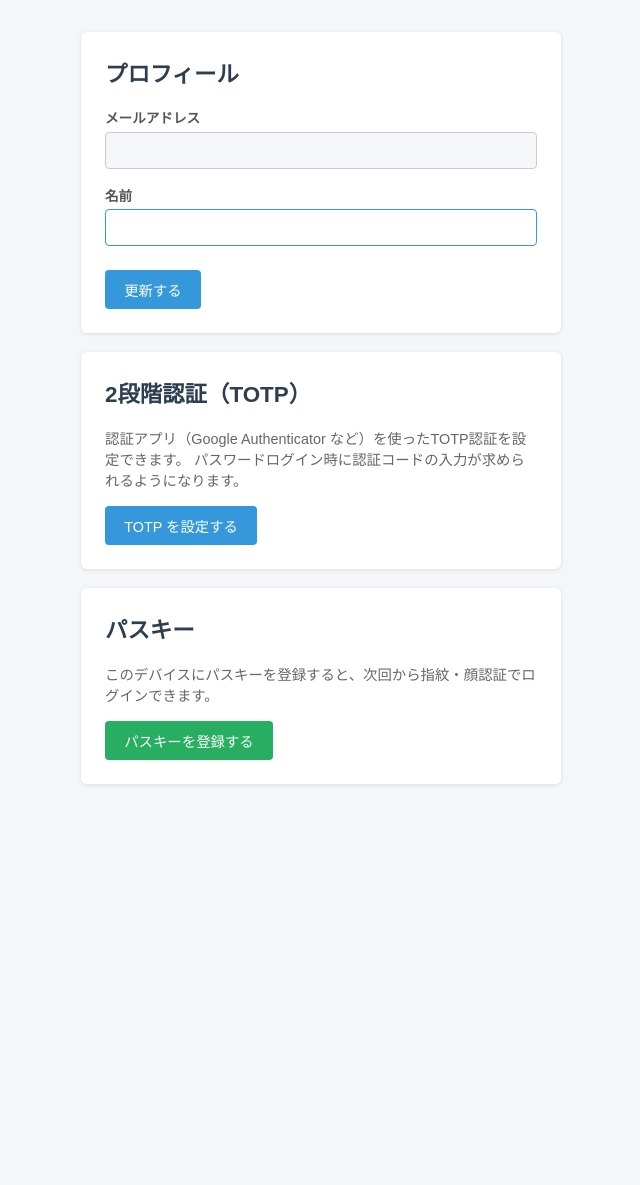
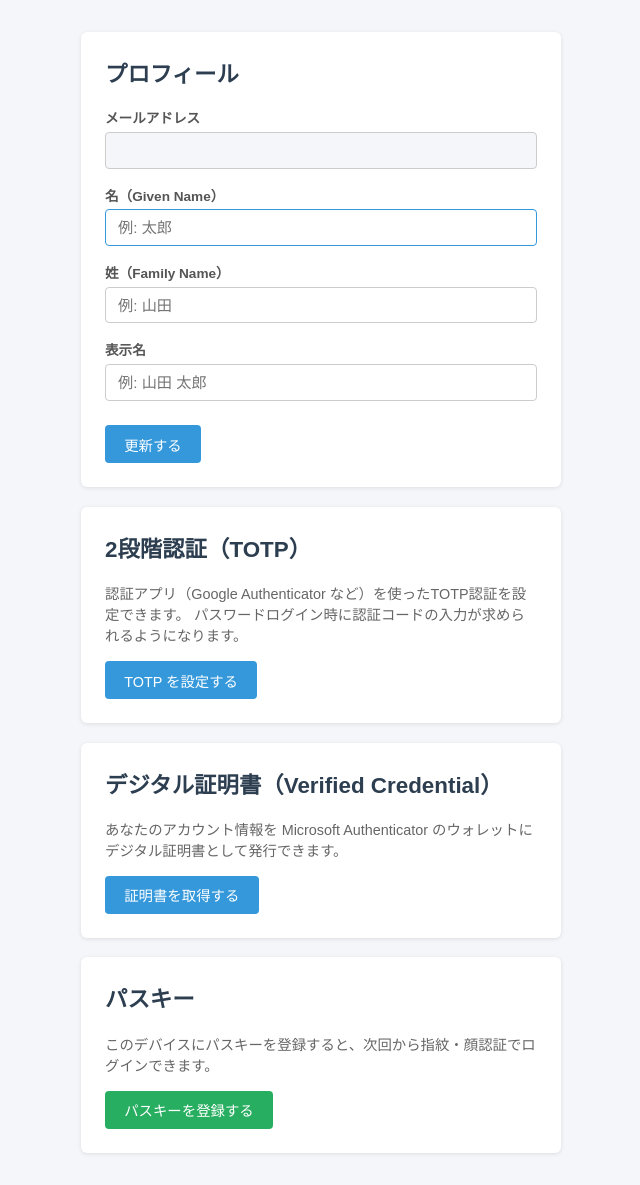
Before and after one commit to kumaik/code-samples, a Flask app: template cognito-passkey-sample/templates/profile.html in a window 1280 px wide. Shown: the part 52-1237 px from the top of the page, without its empty margins (145-785 px from the left). Before the commit the page ends 837 px from the top, so only its background shows below. Run offline with Flask 3, Linux system fonts and the light colour scheme; the template is opened without the code that fills it, so the values that code supplies are empty.

Commit message:
feat(cognito-passkey-sample): Entra Verified ID 発行機能を追加
Cognito パスキー認証済みユーザーに Verified Credential を発行する機能を追加。
- verified_id.py: Entra ID client_credentials + Verified ID Request API 呼び出し
- app.py: /vc/issue, /api/vc/issuance-request, /api/vc/issuance-callback, /api/vc/issuance-response を追加
- templates/vc_issue.html: QR コード表示・ポーリングによる発行状態リアルタイム更新
- profile.html: VC 発行ページへのリンクを追加

Co-Authored-By: Claude Sonnet 4.6 <noreply@anthropic.com>

```diff
--- a/cognito-passkey-sample/app.py
+++ b/cognito-passkey-sample/app.py
@@ -18,6 +18,8 @@ from flask import (
 
 load_dotenv()
 
+import verified_id
+
 import pyotp
 import qrcode
 import qrcode.image.svg
@@ -26,6 +28,12 @@ import cognito  # noqa: E402
 
 app = Flask(__name__)
 app.secret_key = os.environ.get("SECRET_KEY", os.urandom(24))
+
+# Verified ID コールバック検証用 API キー（起動時に生成）
+_VC_API_KEY = secrets.token_hex(32)
+
+# 発行リクエストの状態管理（state → {status, message}）
+_vc_cache: dict = {}
 
 DB_PATH = os.path.join(os.path.dirname(__file__), "data.db")
 
@@ -252,8 +260,14 @@ def profile():
 
     if request.method == "POST":
         name = request.form.get("name", "").strip()
+        given_name = request.form.get("given_name", "").strip()
+        family_name = request.form.get("family_name", "").strip()
         try:
-            cognito.update_user_attributes(access_token, {"name": name})
+            cognito.update_user_attributes(access_token, {
+                "name": name,
+                "given_name": given_name,
+                "family_name": family_name,
+            })
             flash("プロフィールを更新しました", "success")
             return redirect(url_for("profile"))
         except cognito.AuthError as e:
@@ -427,6 +441,97 @@ def change_password():
 
 
 # ---------------------------------------------------------------------------
+# Verified ID 発行
+# ---------------------------------------------------------------------------
+
+
+@app.route("/vc/issue")
+@login_required
+def vc_issue():
+    """VC 発行ページ。"""
+    return render_template("vc_issue.html")
+
+
+@app.route("/api/vc/issuance-request", methods=["POST"])
+@login_required
+def vc_issuance_request():
+    """Cognito ユーザー属性を取得し Verified ID 発行リクエストを作成する。"""
+    try:
+        attrs = cognito.get_user_attributes(session["access_token"])
+    except cognito.AuthError as e:
+        return jsonify({"error": str(e)}), 400
+
+    given_name = attrs.get("given_name", "")
+    family_name = attrs.get("family_name", "")
+    if not given_name or not family_name:
+        return jsonify({"error": f"Cognito ユーザー属性 given_name / family_name が未設定です（given_name='{given_name}', family_name='{family_name}'）"}), 400
+
+    claims = {
+        "given_name":  given_name,
+        "family_name": family_name,
+    }
+
+    callback_base_url = os.environ.get("VC_CALLBACK_BASE_URL", "").rstrip("/")
+    if not callback_base_url:
+        return jsonify({"error": "VC_CALLBACK_BASE_URL が設定されていません（ngrok URL を設定してください）"}), 500
+
+    try:
+        result = verified_id.create_issuance_request(claims, callback_base_url, _VC_API_KEY)
+    except verified_id.VCError as e:
+        return jsonify({"error": str(e)}), 500
+
+    _vc_cache[result["state"]] = {
+        "status": "request_created",
+        "message": "QR コードをスキャンしてください",
+    }
+
+    return jsonify({
+        "id":     result["state"],
+        "url":    result.get("url"),
+        "qrCode": result.get("qrCode"),
+        "expiry": result.get("expiry"),
+    }), 201
+
+
+@app.route("/api/vc/issuance-callback", methods=["POST"])
+def vc_issuance_callback():
+    """Verified ID からのコールバックを受信する。"""
+    api_key = request.headers.get("api-key", "")
+    if api_key != _VC_API_KEY:
+        return jsonify({"error": "Unauthorized"}), 401
+
+    data = request.get_json(silent=True) or {}
+    state = data.get("state")
+    code = data.get("code")          # issuance_successful | issuance_error 等
+    error = data.get("error", {})
+
+    if not state or state not in _vc_cache:
+        return jsonify({"error": "unknown state"}), 400
+
+    if code == "issuance_successful":
+        _vc_cache[state] = {"status": "issued", "message": "発行完了"}
+    elif code == "issuance_error":
+        _vc_cache[state] = {
+            "status": "error",
+            "message": error.get("message", "発行エラーが発生しました"),
+        }
+    else:
+        _vc_cache[state] = {"status": code, "message": ""}
+
+    return jsonify({"status": "ok"})
+
+
+@app.route("/api/vc/issuance-response")
+@login_required
+def vc_issuance_response():
+    """ブラウザのポーリングに応答する。"""
+    state = request.args.get("id")
+    if not state or state not in _vc_cache:
+        return jsonify({"status": "unknown"}), 404
+    return jsonify(_vc_cache[state])
+
+
+# ---------------------------------------------------------------------------
 # Main
 # ---------------------------------------------------------------------------
 
--- a/cognito-passkey-sample/requirements.txt
+++ b/cognito-passkey-sample/requirements.txt
@@ -3,3 +3,4 @@ Flask==3.1.3
 pyotp==2.9.0
 python-dotenv==1.2.2
 qrcode==8.1
+requests==2.32.3
--- a/cognito-passkey-sample/templates/profile.html
+++ b/cognito-passkey-sample/templates/profile.html
@@ -14,9 +14,22 @@
                style="background:#f5f6fa; color:#888; cursor:not-allowed;">
       </div>
       <div class="form-group">
-        <label for="name">名前</label>
+        <label for="given_name">名（Given Name）</label>
+        <input type="text" id="given_name" name="given_name"
+               value="{{ attrs.get('given_name', '') }}" autofocus
+               placeholder="例: 太郎">
+      </div>
+      <div class="form-group">
+        <label for="family_name">姓（Family Name）</label>
+        <input type="text" id="family_name" name="family_name"
+               value="{{ attrs.get('family_name', '') }}"
+               placeholder="例: 山田">
+      </div>
+      <div class="form-group">
+        <label for="name">表示名</label>
         <input type="text" id="name" name="name"
-               value="{{ attrs.get('name', '') }}" autofocus>
+               value="{{ attrs.get('name', '') }}"
+               placeholder="例: 山田 太郎">
       </div>
       <button type="submit" class="btn btn-primary" style="margin-top:0.5rem;">
         更新する
@@ -45,6 +58,16 @@
     </p>
     <a href="{{ url_for('mfa_setup') }}" class="btn btn-primary">TOTP を設定する</a>
     {% endif %}
+  </div>
+
+  <!-- デジタル証明書（VC） -->
+  <div class="card">
+    <h1>デジタル証明書（Verified Credential）</h1>
+    <p style="font-size:0.9rem; color:#666; margin-bottom:1rem;">
+      あなたのアカウント情報を Microsoft Authenticator のウォレットに
+      デジタル証明書として発行できます。
+    </p>
+    <a href="{{ url_for('vc_issue') }}" class="btn btn-primary">証明書を取得する</a>
   </div>
 
   <!-- パスキー管理 -->
--- /dev/null
+++ b/cognito-passkey-sample/verified_id.py
@@ -0,0 +1,80 @@
+"""Microsoft Entra Verified ID 発行ヘルパー"""
+import os
+import uuid
+
+import requests as http
+
+TENANT_ID = os.environ["AZURE_TENANT_ID"]
+CLIENT_ID = os.environ["AZURE_CLIENT_ID"]
+CLIENT_SECRET = os.environ["AZURE_CLIENT_SECRET"]
+VC_API_ENDPOINT = os.environ.get(
+    "VC_API_ENDPOINT",
+    "https://verifiedid.did.msidentity.com/v1.0/verifiableCredentials/",
+)
+VC_DID_AUTHORITY = os.environ["VC_DID_AUTHORITY"]
+VC_CREDENTIAL_MANIFEST = os.environ["VC_CREDENTIAL_MANIFEST"]
+VC_CREDENTIAL_TYPE = os.environ.get("VC_CREDENTIAL_TYPE", "VerifiedCredentialExpert")
+
+_TOKEN_URL = f"https://login.microsoftonline.com/{TENANT_ID}/oauth2/v2.0/token"
+_VC_SCOPE = "3db474b9-6a0c-4840-96ac-1fceb342124f/.default"
+
+
+class VCError(Exception):
+    pass
+
+
+def get_access_token() -> str:
+    """Entra ID から client_credentials でアクセストークンを取得する。"""
+    resp = http.post(_TOKEN_URL, data={
+        "grant_type": "client_credentials",
+        "client_id": CLIENT_ID,
+        "client_secret": CLIENT_SECRET,
+        "scope": _VC_SCOPE,
+    })
+    if not resp.ok:
+        raise VCError(f"アクセストークン取得エラー: {resp.status_code} {resp.text}")
+    return resp.json()["access_token"]
+
+
+def create_issuance_request(claims: dict, callback_base_url: str, api_key: str) -> dict:
+    """
+    Verified ID 発行リクエストを作成する。
+
+    Args:
+        claims: VC に埋め込むクレーム {"username": ..., "name": ..., ...}
+        callback_base_url: コールバック受信用の公開 URL（例: ngrok の https URL）
+        api_key: コールバック検証用の共有キー
+
+    Returns:
+        {"state": ..., "url": ..., "expiry": ..., "qrCode": ...}
+    """
+    state = str(uuid.uuid4())
+    access_token = get_access_token()
+
+    payload = {
+        "authority": VC_DID_AUTHORITY,
+        "includeQRCode": True,
+        "registration": {
+            "clientName": "Cognito Passkey VC Issuer",
+        },
+        "callback": {
+            "url": f"{callback_base_url}/api/vc/issuance-callback",
+            "state": state,
+            "headers": {"api-key": api_key},
+        },
+        "type": VC_CREDENTIAL_TYPE,
+        "manifest": VC_CREDENTIAL_MANIFEST,
+        "claims": claims,
+    }
+
+    resp = http.post(
+        f"{VC_API_ENDPOINT}createIssuanceRequest",
+        json=payload,
+        headers={"Authorization": f"Bearer {access_token}"},
+    )
+    if resp.status_code != 201:
+        raise VCError(f"Verified ID API エラー: {resp.status_code} {resp.text}")
+
+    result = resp.json()
+    result["state"] = state
+    return result
```
Also changed, not shown: cognito-passkey-sample/templates/vc_issue.html (added, +124 -0 lines), 1 other file.
